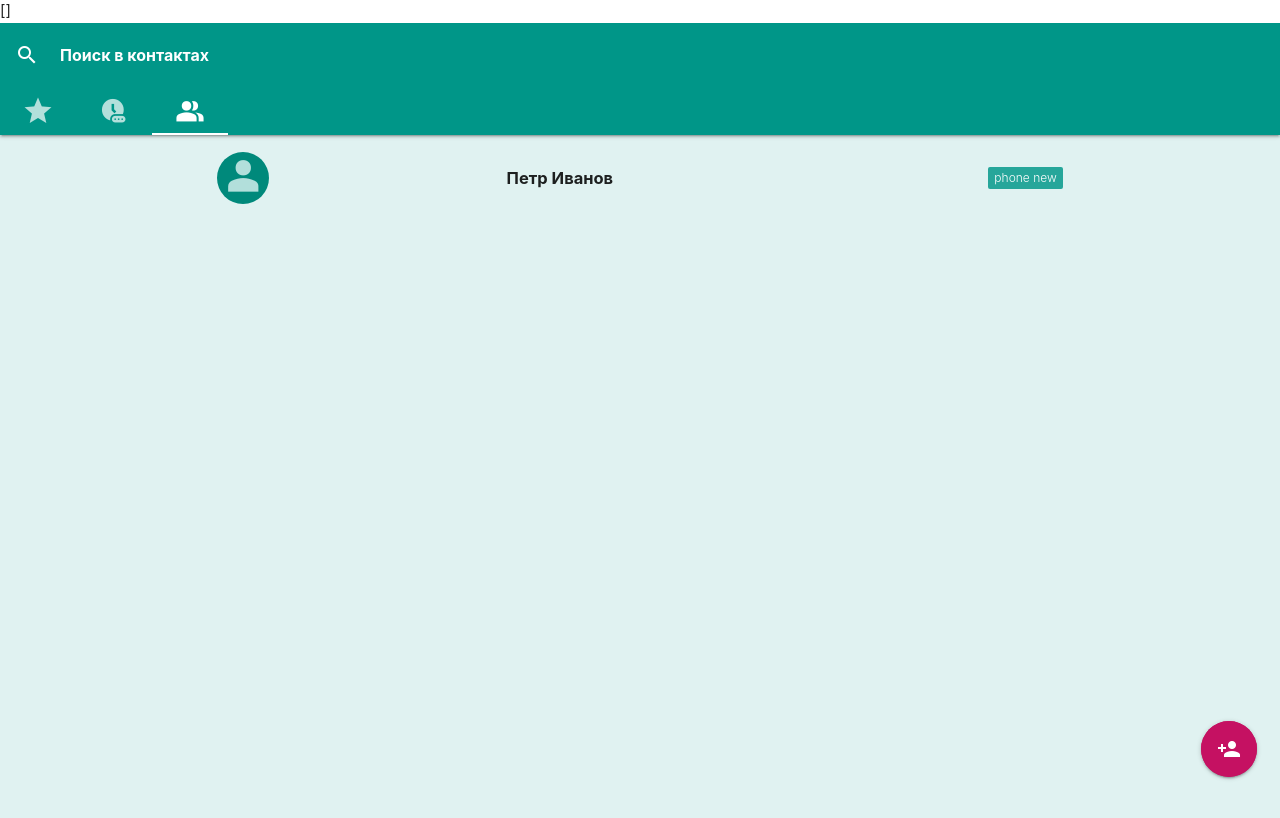
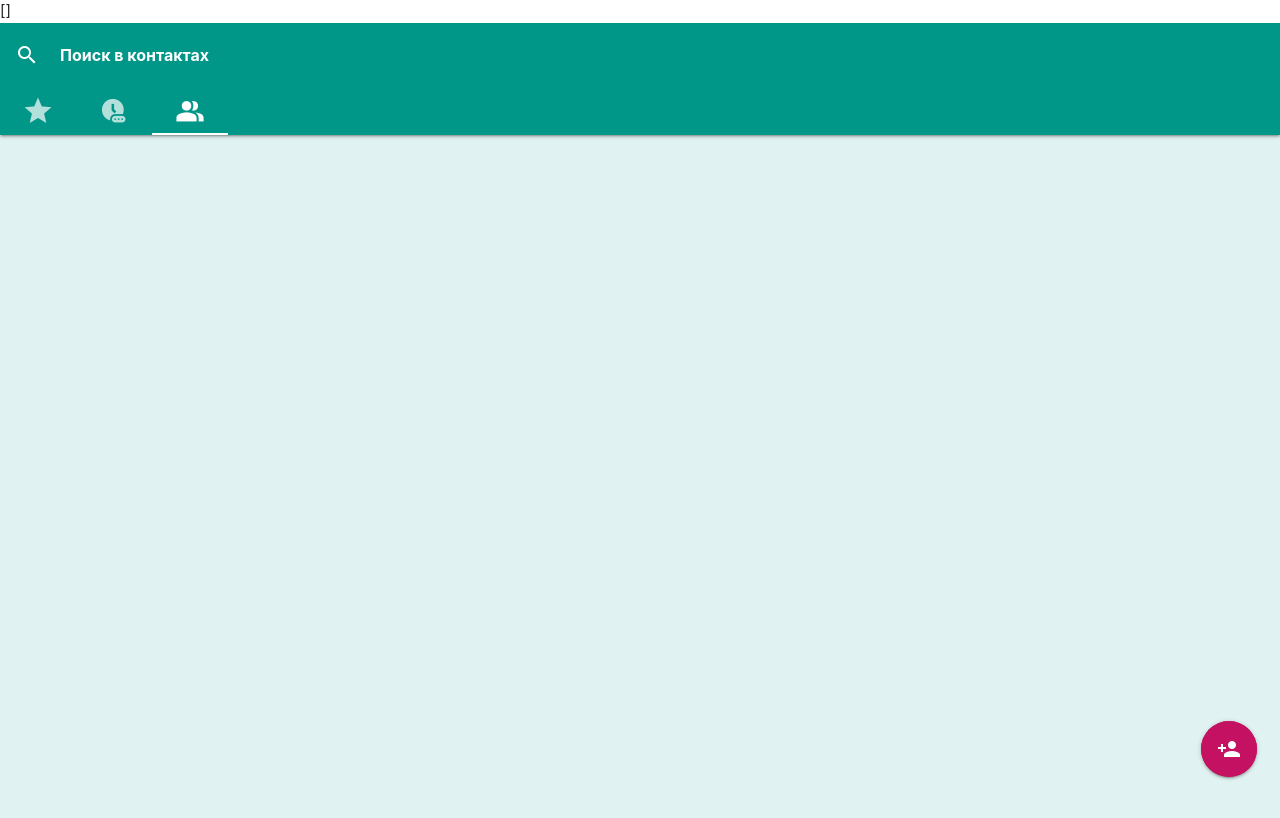
Before and after one commit to Spectr67/contact-manager-vue, a Vue app: page / in a window 1280 px wide. Shown: the top 818 px of the page. Built offline with nearby package versions, Linux system fonts and the light colour scheme.

Commit message:
add contact list and contact item logic

```diff
--- a/src/App.vue
+++ b/src/App.vue
@@ -42,7 +42,7 @@ export default {
     </nav>
 
     <div>
-      <ContactsList />
+      <ContactsList v-model="contacts" />
 
       <FavoritesList />
 
--- a/src/components/Contacts/ContactItem.vue
+++ b/src/components/Contacts/ContactItem.vue
@@ -1,3 +1,9 @@
+<script>
+export default {
+  props: ['contact'],
+}
+</script>
+
 <template>
   <li
     href="#modal2"
@@ -12,10 +18,12 @@
           >
         </div>
         <div class="col s4">
-          <span class=""><b>Петр Иванов</b></span>
+          <span class="">
+            <b>{{ contact.firstName }} {{ contact.secondName }}</b>
+          </span>
         </div>
         <div class="col s4">
-          <span class="badge new">phone</span>
+          <span class="badge new">{{ contact.phoneNumber }}</span>
         </div>
       </div>
     </div>
--- a/src/components/Contacts/ContactsList.vue
+++ b/src/components/Contacts/ContactsList.vue
@@ -7,13 +7,18 @@ export default {
     ContactItem,
     AddContactButton,
   },
+  props: ['modelValue'],
 }
 </script>
 
 <template>
   <div id="tab-3" class="col s12">
     <ul id="app-contacts" class="collection">
-      <ContactItem />
+      <ContactItem
+        v-for="contact of modelValue"
+        :key="contact.id"
+        :contact="contact"
+      />
     </ul>
     <AddContactButton />
   </div>
```
